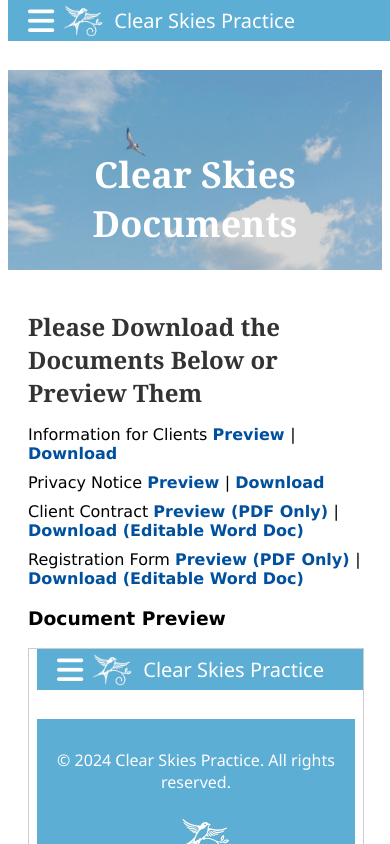
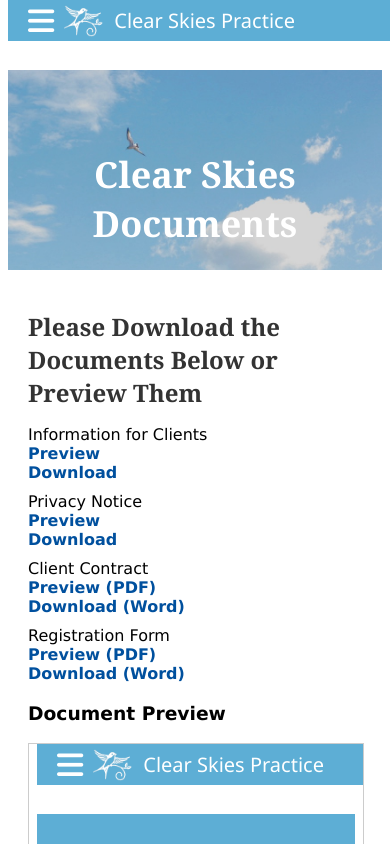
Before and after one commit to MikeForde/cstestvuejs, a Vue app: page /documents in a window 390 px wide. Shown: the top 844 px of the page. Built offline with nearby package versions, Linux system fonts and the light colour scheme.

Commit message:
Updated Document page

```diff
--- a/src/components/DocumentsPage.vue
+++ b/src/components/DocumentsPage.vue
@@ -12,7 +12,7 @@
           Information for Clients
           <a href="#" @click.prevent="previewDocument('/Fees and Terms of Business.pdf')">
             Preview
-          </a> |
+          </a>
           <a href="/Fees and Terms of Business.pdf" download="Information for Clients">
             Download
           </a>
@@ -21,7 +21,7 @@
           Privacy Notice
           <a href="#" @click.prevent="previewDocument('/Privacy Notice.pdf')">
             Preview
-          </a> |
+          </a>
           <a href="/Privacy Notice.pdf" download="Privacy Notice">
             Download
           </a>
@@ -29,19 +29,19 @@
         <li>
           Client Contract
           <a href="#" @click.prevent="previewDocument('/Client Contract_pdf.pdf')">
-            Preview (PDF Only)
-          </a> |
+            Preview (PDF)
+          </a>
           <a href="/Client Contract.docx" download="Client Contract">
-            Download (Editable Word Doc)
+            Download (Word)
           </a>
         </li>
         <li>
           Registration Form
           <a href="#" @click.prevent="previewDocument('/Registration Form_pdf.pdf')">
-            Preview (PDF Only)
-          </a> |
+            Preview (PDF)
+          </a>
           <a href="/Registration Form.docx" download="Registration Form">
-            Download (Editable Word Doc)
+            Download (Word)
           </a>
         </li>
       </ul>
@@ -174,4 +174,22 @@ export default {
 .fade-in {
   opacity: 1;
 }
+
+/* Mobile layout adjustments */
+@media screen and (max-width: 768px) {
+  .documents-list ul li {
+    display: flex;
+    flex-direction: column;
+    align-items: flex-start;
+  }
+
+  .documents-list ul li > span {
+    margin-bottom: 5px;
+  }
+
+  .documents-list ul li .links {
+    display: flex;
+    gap: 10px; /* Adds space between the Preview and Download links */
+  }
+}
 </style>
```
